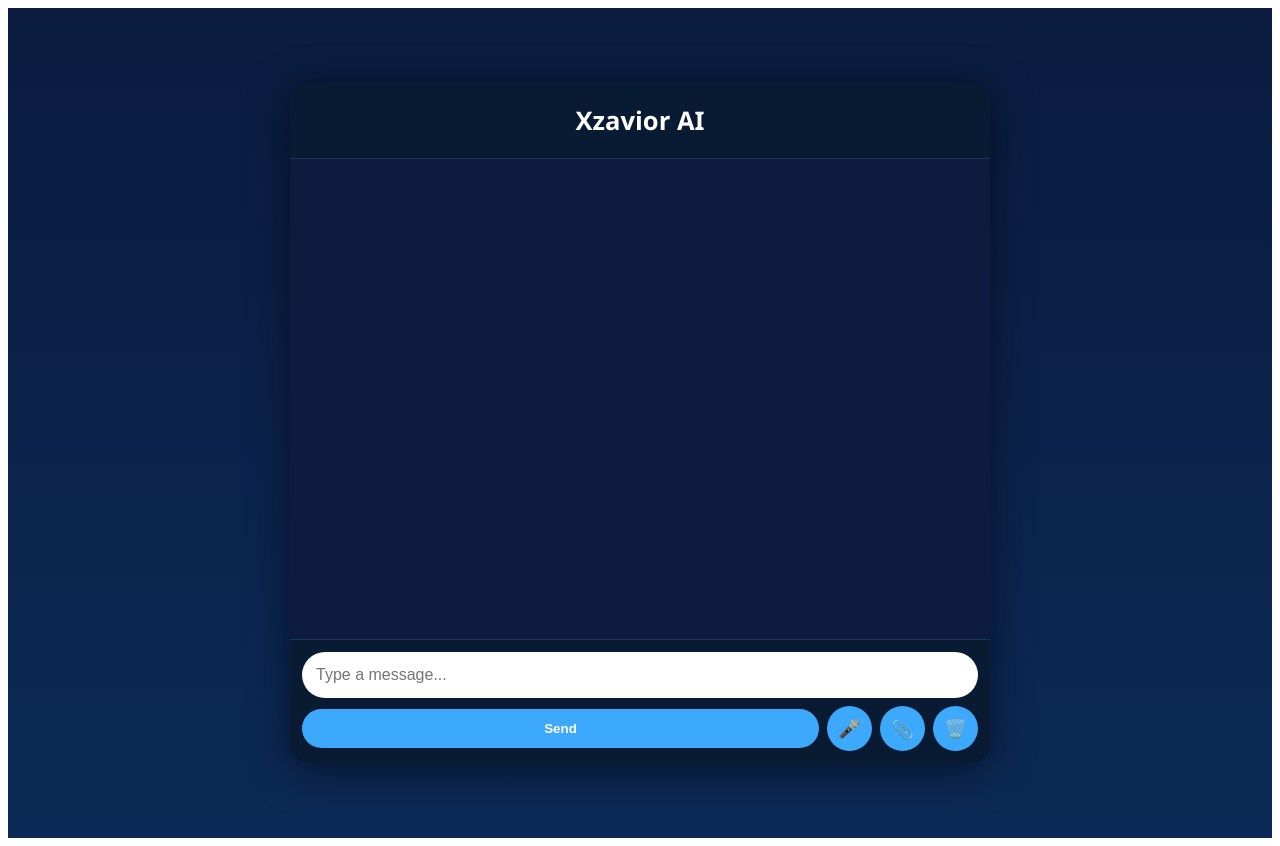
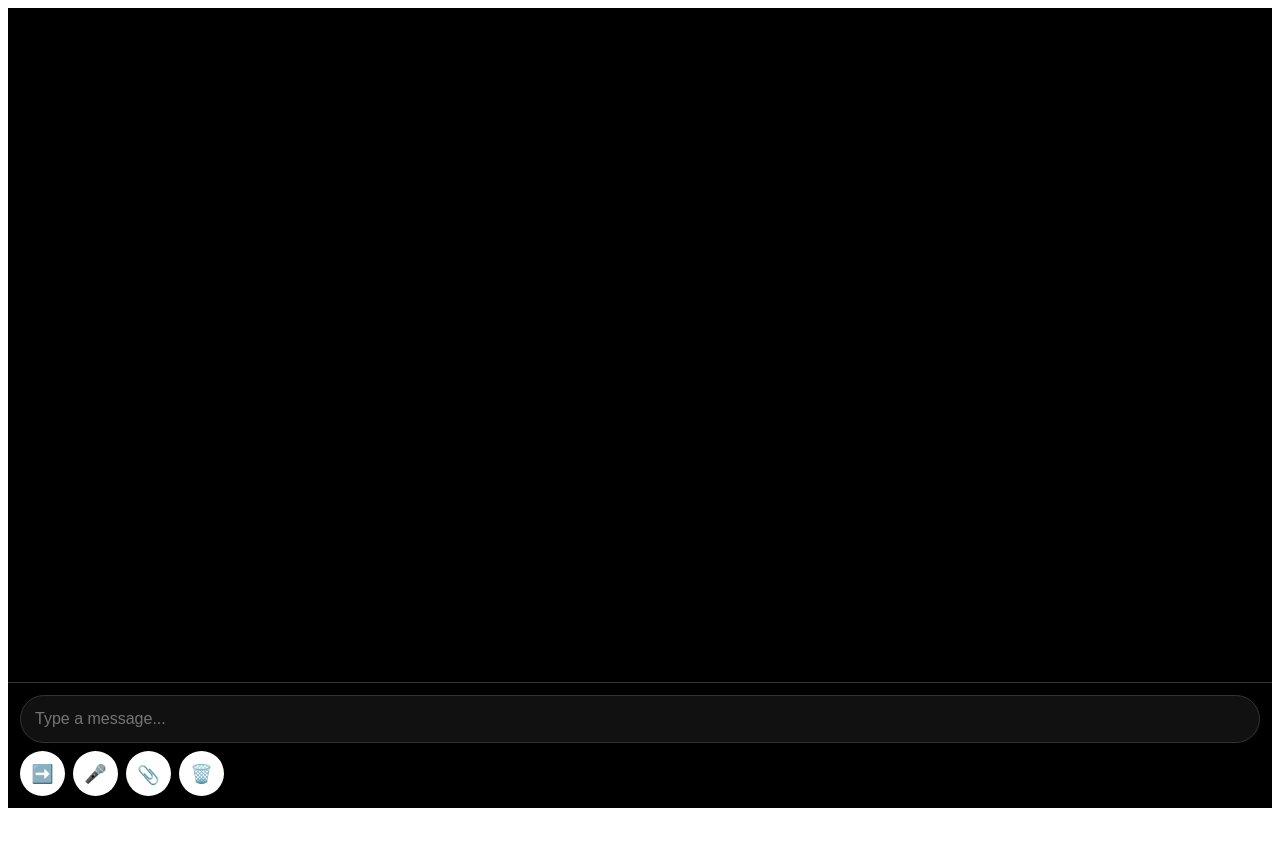
Before and after one commit to Xzavior34/Xzavior-ai, a React (Create React App) app in the folder frontend/: page / in a window 1280 px wide. After the commit the page ends 816 px from the top, so only its background shows below. Built offline with nearby package versions, Linux system fonts and the light colour scheme.

Commit message:
Update App.js

```diff
--- a/frontend/src/App.js
+++ b/frontend/src/App.js
@@ -1,43 +1,22 @@
-import React, { useState } from "react";
+import React, { useState, useEffect } from "react";
 import ScrollToBottom from "react-scroll-to-bottom";
 import styled, { keyframes } from "styled-components";
 
 // ----- Styled Components -----
 const Container = styled.div`
-  background: linear-gradient(180deg, #0a1b3f, #0c2a57);
+  background-color: #000;
   min-height: 100vh;
   display: flex;
   justify-content: center;
   align-items: center;
-  padding: 15px;
   font-family: 'Segoe UI', Tahoma, Geneva, Verdana, sans-serif;
 `;
 
 const ChatBox = styled.div`
   width: 100%;
-  max-width: 700px;
-  height: 85vh;
+  height: 100vh;
   display: flex;
   flex-direction: column;
-  border-radius: 20px;
-  overflow: hidden;
-  background-color: #0d1b3f;
-  box-shadow: 0 8px 40px rgba(0,0,0,0.5);
-
-  @media (max-width: 768px) {
-    height: 90vh;
-    max-width: 95%;
-  }
-`;
-
-const Header = styled.div`
-  padding: 20px;
-  background-color: #091a33;
-  color: #fff;
-  font-size: 1.6rem;
-  font-weight: bold;
-  text-align: center;
-  border-bottom: 1px solid #1a365f;
 `;
 
 const MessagesContainer = styled(ScrollToBottom)`
@@ -56,24 +35,16 @@ const fadeIn = keyframes`
 
 const Message = styled.div`
   align-self: ${props => (props.user ? "flex-end" : "flex-start")};
-  background-color: ${props => (props.user ? "#3da9fc" : "#1f3c70")};
+  background-color: ${props => (props.user ? "#fff" : "#1abc9c")};
   color: ${props => (props.user ? "#000" : "#fff")};
   padding: 12px 18px;
-  border-radius: 25px;
+  border-radius: 20px;
   max-width: 75%;
   font-size: 15px;
-  box-shadow: 0 3px 12px rgba(0,0,0,0.3);
   animation: ${fadeIn} 0.3s ease-out;
   display: flex;
   flex-direction: column;
-  gap: 4px;
-`;
-
-const Avatar = styled.div`
-  width: 28px;
-  height: 28px;
-  border-radius: 50%;
-  background-color: ${props => (props.user ? "#fff" : "#3da9fc")};
+  gap: 6px;
 `;
 
 const Timestamp = styled.span`
@@ -85,34 +56,21 @@ const Timestamp = styled.span`
 const InputContainer = styled.div`
   display: flex;
   flex-wrap: wrap;
-  align-items: center;
   gap: 8px;
   padding: 12px;
-  background-color: #091a33;
-  border-top: 1px solid #1a365f;
+  background-color: #000;
+  border-top: 1px solid #333;
 `;
 
 const TextInput = styled.input`
   flex: 1 1 100%;
   padding: 14px;
   border-radius: 25px;
-  border: none;
+  border: 1px solid #333;
   outline: none;
   font-size: 16px;
-`;
-
-const Button = styled.button`
-  flex: 1 1 auto;
-  padding: 12px 20px;
-  border-radius: 25px;
-  border: none;
-  background-color: #3da9fc;
+  background-color: #111;
   color: #fff;
-  font-weight: bold;
-  cursor: pointer;
-  transition: 0.2s;
-
-  &:hover { background-color: #3590d0; }
 `;
 
 const CircleButton = styled.button`
@@ -120,8 +78,8 @@ const CircleButton = styled.button`
   height: 45px;
   border-radius: 50%;
   border: none;
-  background-color: #3da9fc;
-  color: #fff;
+  background-color: #fff;
+  color: #000;
   font-size: 18px;
   cursor: pointer;
   display: flex;
@@ -129,7 +87,7 @@ const CircleButton = styled.button`
   align-items: center;
   transition: 0.2s;
 
-  &:hover { background-color: #3590d0; }
+  &:hover { background-color: #eee; }
 
   @media (max-width: 768px) {
     width: 40px;
@@ -142,19 +100,17 @@ const FileButton = styled.label`
   width: 45px;
   height: 45px;
   border-radius: 50%;
-  background-color: #3da9fc;
-  color: #fff;
-  font-weight: bold;
+  background-color: #fff;
+  color: #000;
+  font-size: 18px;
   cursor: pointer;
   display: flex;
   justify-content: center;
   align-items: center;
-  font-size: 18px;
-  transition: 0.2s;
-
-  &:hover { background-color: #3590d0; }
 
   input { display: none; }
+
+  &:hover { background-color: #eee; }
 
   @media (max-width: 768px) {
     width: 40px;
@@ -184,20 +140,37 @@ function App() {
       const form = new FormData();
       form.append("message", input);
 
-      const response = await fetch(`${API_URL}/chat`, {
-        method: "POST",
-        body: form
-      });
+      const response = await fetch(`${API_URL}/chat`, { method: "POST", body: form });
       const data = await response.json();
-      const botMsg = { user: false, text: data.reply, time: new Date().toLocaleTimeString() };
-      setMessages(prev => [...prev, botMsg]);
-      setTyping(false);
+      // Start animated typing
+      animateBotMessage(data.reply);
     } catch (err) {
       console.error(err);
-      const errorMsg = { user: false, text: "Failed to get response. Try again.", time: new Date().toLocaleTimeString() };
-      setMessages(prev => [...prev, errorMsg]);
+      setMessages(prev => [...prev, { user: false, text: "Failed to get response.", time: new Date().toLocaleTimeString() }]);
       setTyping(false);
     }
+  };
+
+  // Animate AI typing
+  const animateBotMessage = (fullText) => {
+    setTyping(true);
+    let i = 0;
+    const interval = setInterval(() => {
+      i++;
+      const partialText = fullText.slice(0, i);
+      setMessages(prev => {
+        const last = prev[prev.length - 1];
+        if (last && !last.user) {
+          return [...prev.slice(0, -1), { ...last, text: partialText }];
+        } else {
+          return [...prev, { user: false, text: partialText, time: new Date().toLocaleTimeString() }];
+        }
+      });
+      if (i >= fullText.length) {
+        clearInterval(interval);
+        setTyping(false);
+      }
+    }, 25); // 25ms per character
   };
 
   const handleKeyPress = (e) => { if (e.key === "Enter") sendMessage(); };
@@ -221,7 +194,7 @@ function App() {
       form.append("file", file);
       const res = await fetch(`${API_URL}/upload`, { method: "POST", body: form });
       const data = await res.json();
-      setMessages(prev => [...prev, { user: false, text: `File "${data.filename}" processed: ${data.analysis}`, time: new Date().toLocaleTimeString() }]);
+      animateBotMessage(`File "${data.filename}" processed: ${data.analysis}`);
     } catch (err) { console.error(err); }
   };
 
@@ -230,19 +203,15 @@ function App() {
   return (
     <Container>
       <ChatBox>
-        <Header>Xzavior AI</Header>
         <MessagesContainer>
           {messages.map((msg, i) => (
             <Message key={i} user={msg.user}>
-              {!msg.user && <Avatar />}
               {msg.text}
-              {!msg.user && (
-                <CircleButton onClick={() => speakMessage(msg.text)} style={{fontSize:"14px"}}>🔊</CircleButton>
-              )}
+              {!msg.user && <CircleButton onClick={() => speakMessage(msg.text)} style={{fontSize:"14px"}}>🔊</CircleButton>}
               <Timestamp>{msg.time}</Timestamp>
             </Message>
           ))}
-          {typing && <Message user={false}><Avatar />Xzavior AI is typing...</Message>}
+          {typing && <Message user={false}>Xzavior AI is typing...</Message>}
         </MessagesContainer>
 
         <InputContainer>
@@ -253,7 +222,7 @@ function App() {
             onKeyPress={handleKeyPress}
             placeholder="Type a message..."
           />
-          <Button onClick={sendMessage}>Send</Button>
+          <CircleButton onClick={sendMessage}>➡️</CircleButton>
           <CircleButton onClick={voiceInput}>🎤</CircleButton>
           <FileButton>
             📎
```
